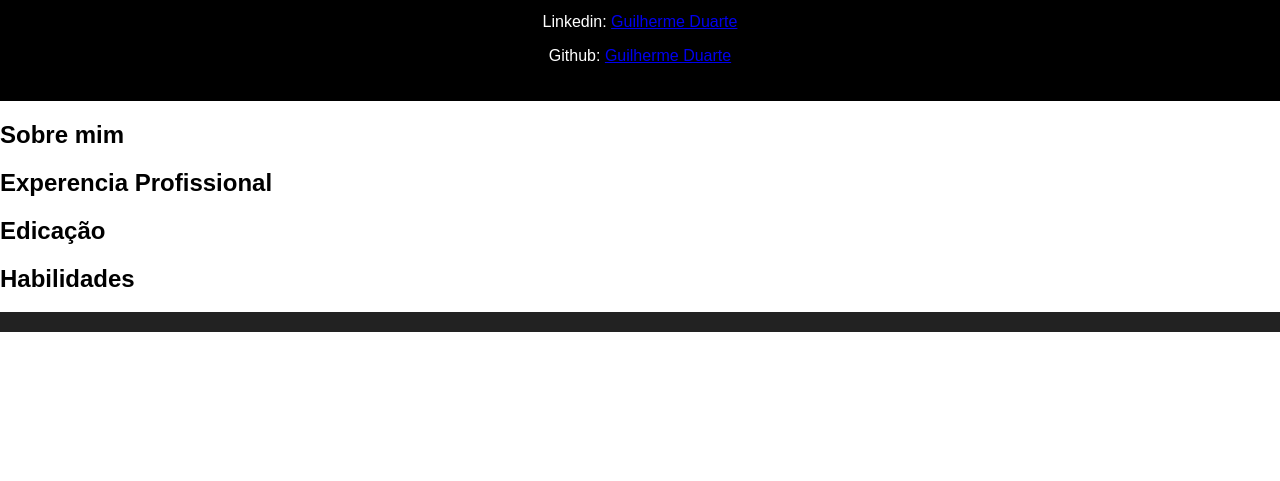
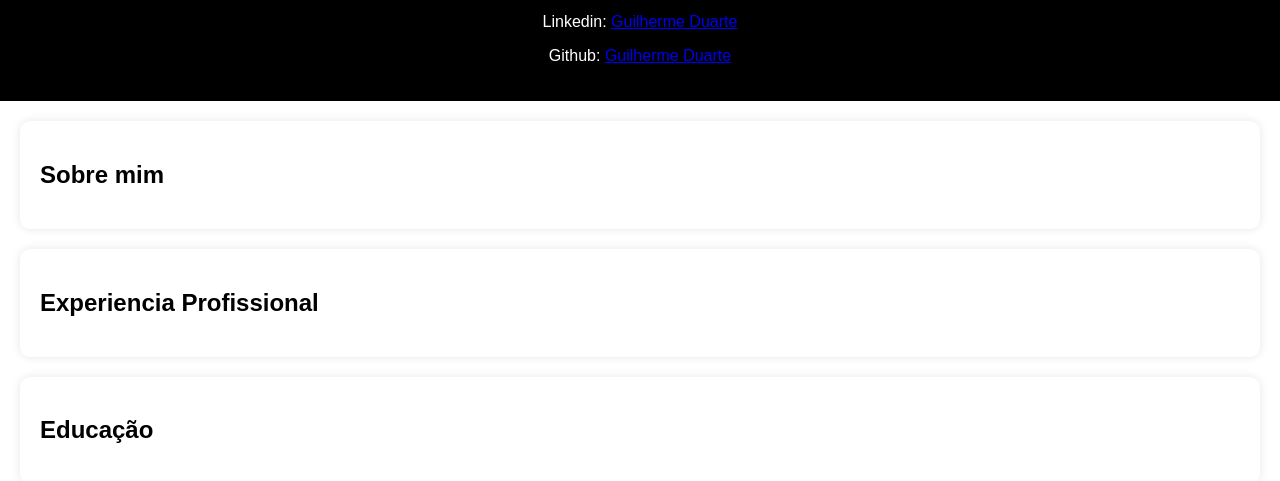
Before and after one commit to gdf06/curriculo, a plain HTML site: page index.html in a window 1280 px wide. Shown: the part 275-756 px from the top of the page. Drawn offline with Linux system fonts and the light colour scheme; a script that the page names is missing.

Commit message:
Curriculo

```diff
--- a/index.html
+++ b/index.html
@@ -12,33 +12,35 @@
 
     <header> <!-- Cria o cabeçalho da página -->
         <div class="header-container">
-            <img src="fotocurriculo.jpeg" alt=""
-            class="foto-perfil">
+            <img src="fotocurriculo.jpeg" alt="" class="foto-perfil">
             <div>
                 <h1>Guilherme Duarte Figueira</h1>
                 <p>Email: guilhermedf563@hotmail.com
                 Fone:(43) 9 99071408</p>
-                <p>Linkedin: <a href="https://www.linkedin.com/in/guilherme-duarte-600b5027a?" target="_blank">Guilherme Duarte</a></p>
+                <p>Linkedin:
+                    <a href="https://www.linkedin.com/in/guilherme-duarte-600b5027a?
+                    " target="_blank">Guilherme Duarte</a>
+                </p>
             </div>
-            <p>Github: <a href="https://github.com/gdf06/curriculo.git" target="_blank">Guilherme Duarte</a></p>
-
-
-
-
-
- </div>
+             <p>Github:
+                <a href="https://github.com/gdf06/curriculo.git" target="_blank">Guilherme Duarte</a>
+             </p>
+            </div>
+        </div>
     </header>
 
 
         <section id="sobre">
             <h2>Sobre mim</h2>
+        </section>
+
         <section id="experiencia">
-            <h2>Experencia Profissional</h2>
+            <h2>Experiencia Profissional</h2>
+        </section>
         <section id="educacao">
-            <h2>Edicação</h2>
-        <section id="habilidades">
-            <h2>Habilidades</h2>
+            <h2>Educação</h2>
         </section>
+
 
 
 
--- a/main.css
+++ b/main.css
@@ -18,11 +18,18 @@ header{
   text-align: center;
 }
 
+section{
+  margin: 20px;
+  padding: 20px;
+  background: white;
+  border-radius: 10px;
+  box-shadow: 0px 0px 10px rgba(0, 0, 0, 0.1);
+}
 
 footer{
 text-align: center;
 padding: 10px;
-background: #222;
+background: white;
 color: white;
 
 }
```
